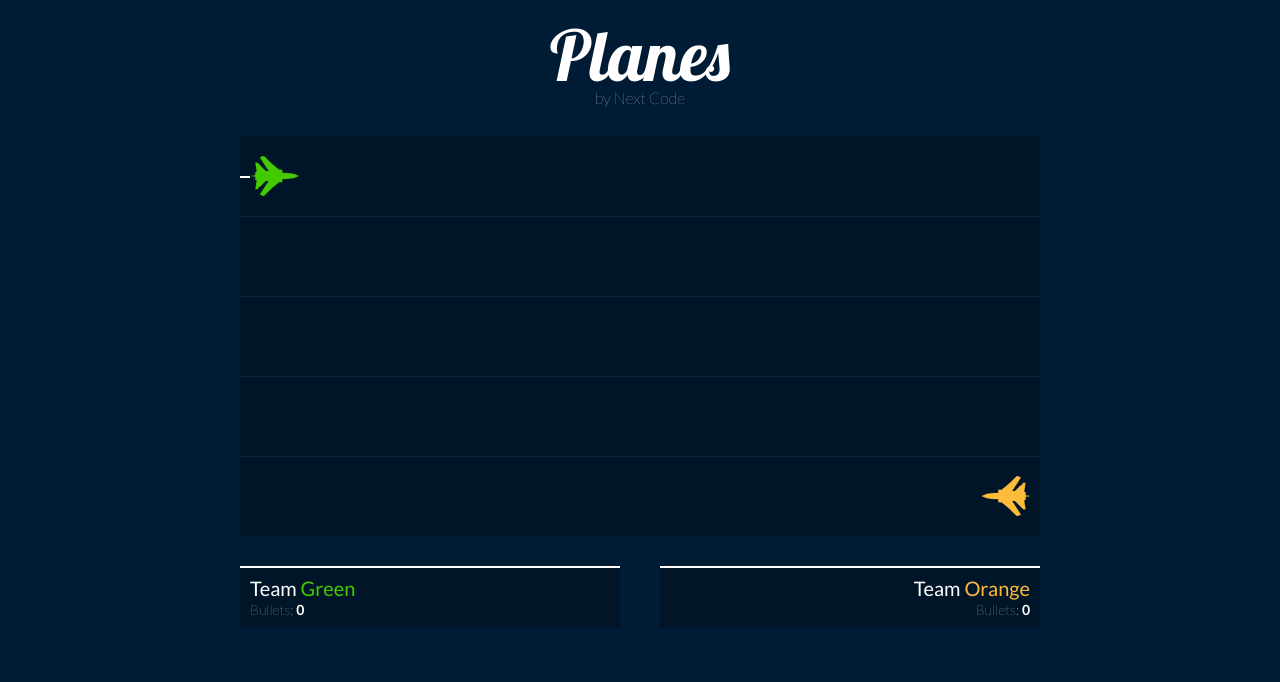
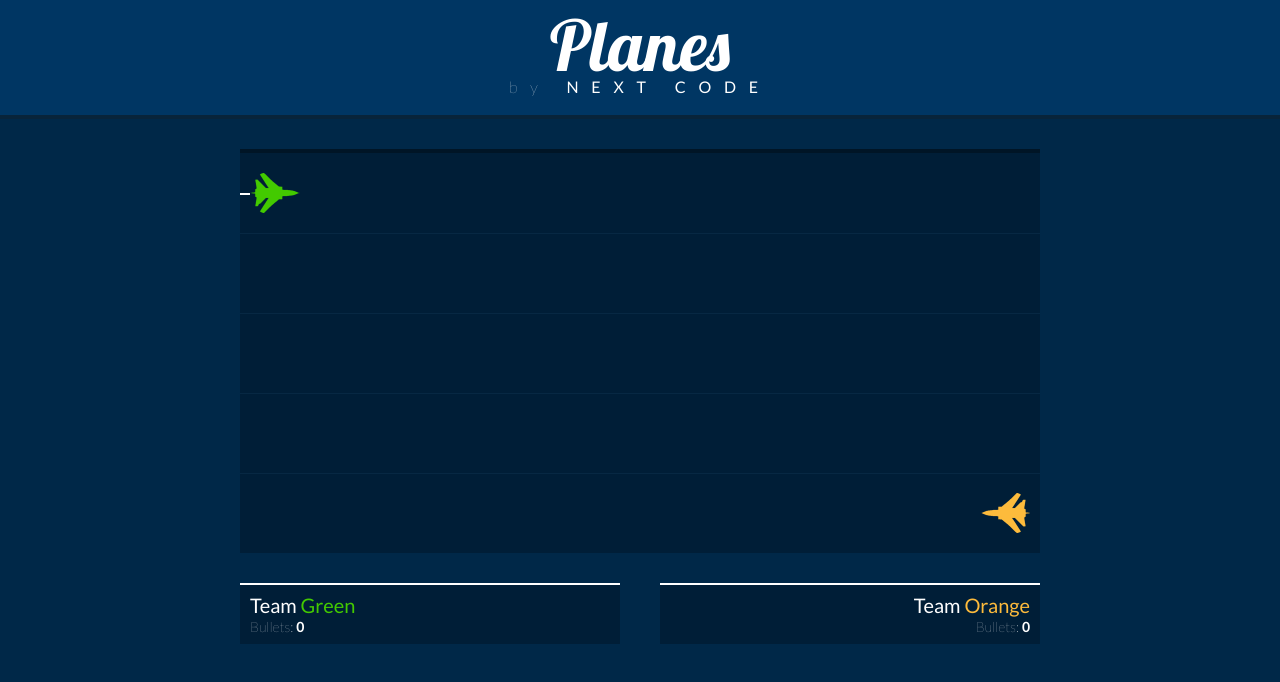
Before and after one commit to poofytoo/planes, a website: page service/views/arena.html in a window 1280 px wide. Drawn offline with nearby package versions, Linux system fonts and the light colour scheme; files that its build step writes are made by us from their sources; no server answers; files whose address does not match are found by name.

Commit message:
style changes

```diff
--- a/service/public/css/arena.css
+++ b/service/public/css/arena.css
@@ -1,21 +1,28 @@
 body {
-  background-color: #001c34;
+  background-color: #002848;
   font-family: 'Lato', sans-serif;
 }
 
-h1 {
+header {
+  border-bottom: 4px solid #08243a;
+  background-color: #003663;
+  min-width: 960px; }
+  header h1 {
     font-family: 'Lobster', sans-serif;
     font-size: 70px;
     text-align: center;
     color: #fff;
-}
-
-h2 {
+    padding-top: 10px; }
+  header h2 {
+    margin-top: -1px;
+    padding-bottom: 20px;
     font-size: 16px;
     font-weight: 100;
     color: #fff;
     text-align: center;
-}
+    letter-spacing: 0.8em; }
+    header h2 em {
+      font-weight: 400; }
 
 h3 {
  font-size: 20px;
@@ -35,11 +42,12 @@ h3 {
 }
 
 .playing-field {
+  border-top: 4px solid #001526;
   position: relative;
   width: 800px;
   height: 400px;
   margin: 30px auto;
-  background-color: #001628;
+  background-color: #001e37;
 }
 
 .score-field {
@@ -58,7 +66,7 @@ h3 {
 }
 
 .sf {
-  background-color: #001628;
+  background-color: #001e37;
   border-top: 2px solid #fff;
   width: 360px;
   padding: 10px;
--- a/service/public/js/arena.js
+++ b/service/public/js/arena.js
@@ -1,6 +1,6 @@
 $(document).ready(function(){
 
-  var FRAME_RATE = 48
+  var FRAME_RATE = 60
   var MS_FRAME = 1000/FRAME_RATE
 
   var testJSONCounter = 0
--- a/service/views/arena.html
+++ b/service/views/arena.html
@@ -10,10 +10,10 @@
   <script src="js/arena.js"></script>
 </head>
 <body>
-  <div class="container">
-    <h1>Planes</h1>
-    <h2>by Next Code</h2>
-  </div>
+    <header>
+      <h1>Planes</h1>
+      <h2>by <em>NEXT CODE</em></h2>
+    </header>
   <div class="playing-field">
     <div class="plane p1"></div>
     <div class="plane p2"></div>
```
Lines whose indentation alone changed are shown as unchanged.
